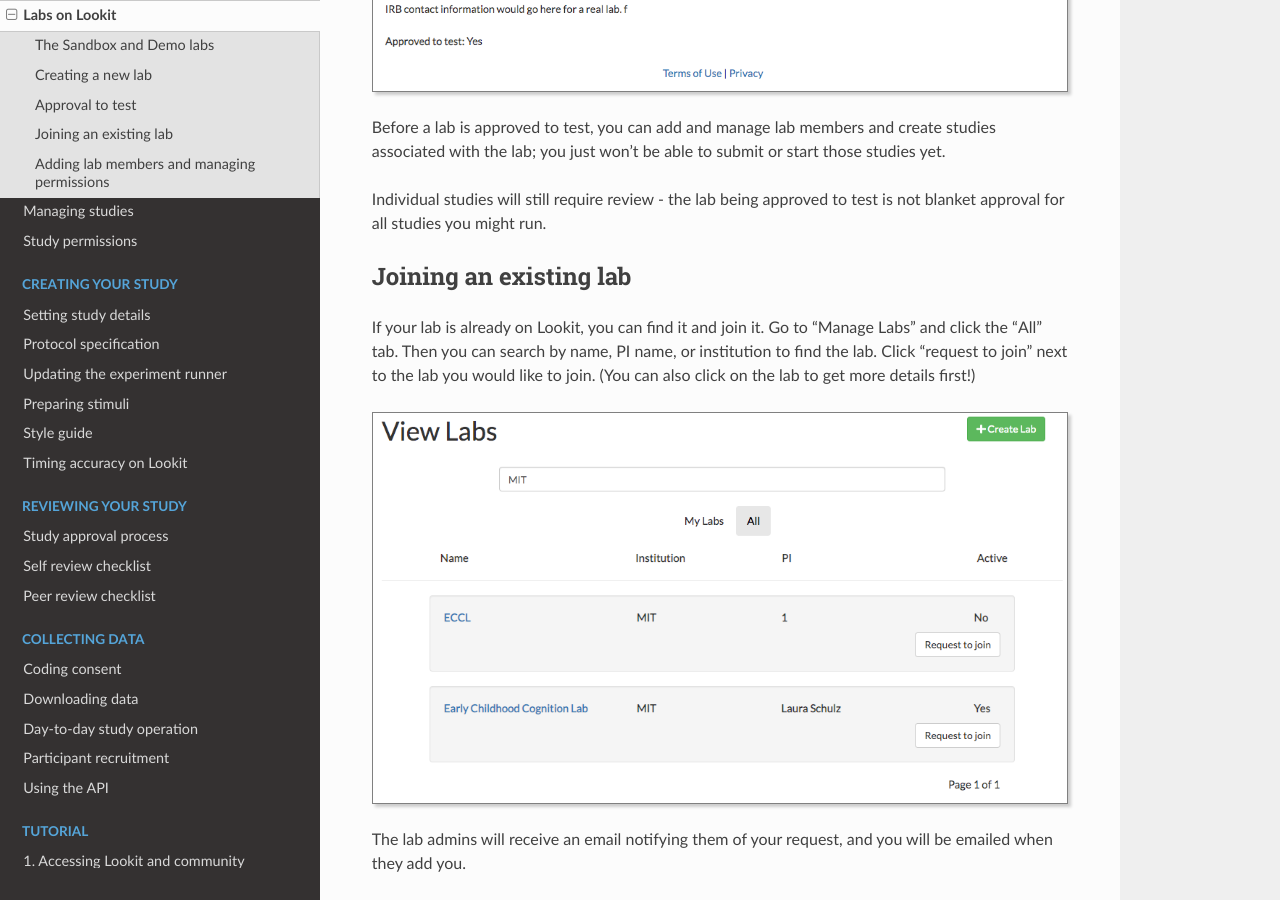
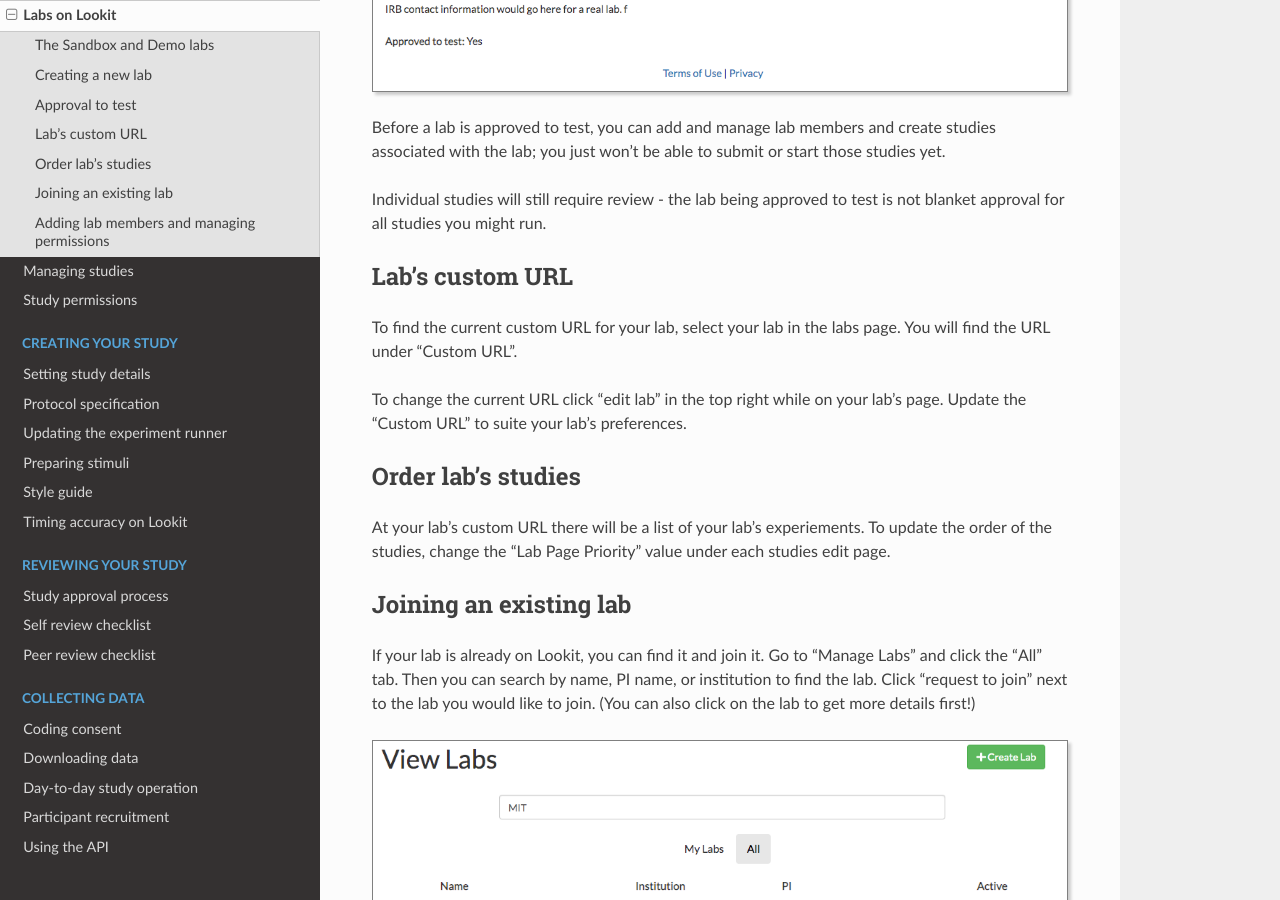
Before and after one commit to lookit/lookit-docs, a Sphinx documentation site: the page built from docs/source/researchers-manage-org.rst, in a window 1280 px wide and 900 px high, scrolled down 2042 px. Built offline with Sphinx 7.4.7 and the Read the Docs theme 2.0.0, drawn with Linux system fonts in a browser that asks for light colours.

Commit message:
Lab page

```diff
--- a/docs/source/researchers-manage-org.rst
+++ b/docs/source/researchers-manage-org.rst
@@ -51,6 +51,20 @@
 Individual studies will still require review - the lab being approved to test is not blanket approval for all studies you might run.
 
 --------------------------------------------------------
+Lab's custom URL
+--------------------------------------------------------
+
+To find the current custom URL for your lab, select your lab in the labs page.  You will find the URL under "Custom URL".
+
+To change the current URL click "edit lab" in the top right while on your lab's page.  Update the "Custom URL" to suite your lab's preferences.
+
+--------------------------------------------------------
+Order lab's studies
+--------------------------------------------------------
+
+At your lab's custom URL there will be a list of your lab's experiements.  To update the order of the studies, change the "Lab Page Priority" value under each studies edit page.
+
+--------------------------------------------------------
 Joining an existing lab
 --------------------------------------------------------
 
```
